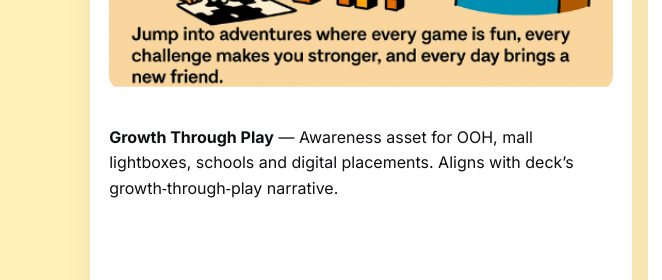
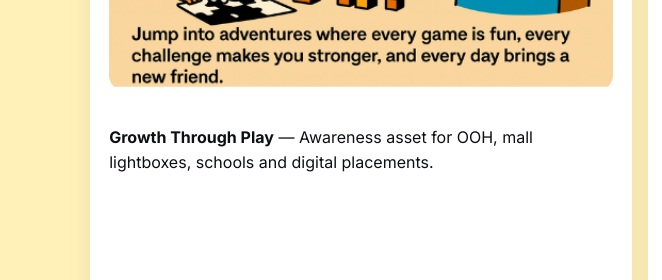
Before and after one commit to Sounmay/ASP-Website, a plain HTML site: page index.html in a window 1280 px wide. Shown: the part 4100-4380 px from the top of the page, 0-662 px from the left. Drawn offline with Linux system fonts and the light colour scheme.

Commit message:
Update index.html

```diff
--- a/index.html
+++ b/index.html
@@ -173,7 +173,7 @@
       <div class="grid grid-2">
         <div class="card">
           <img src="./assets/Untitled%20design%20%2818%29.png" alt="More than Fun – Growth Through Play creative">
-          <p><strong>Growth Through Play</strong> — Awareness asset for OOH, mall lightboxes, schools and digital placements. Aligns with deck’s growth‑through‑play narrative.</p>
+          <p><strong>Growth Through Play</strong> — Awareness asset for OOH, mall lightboxes, schools and digital placements. </p>
         </div>
         <div class="card">
           <img src="./assets/WhatsApp%20Image%202025-08-22%20at%2011.46.42_ceef1bb2.jpg" alt="Playtopia poster with bear mascot and kids building blocks">
```
